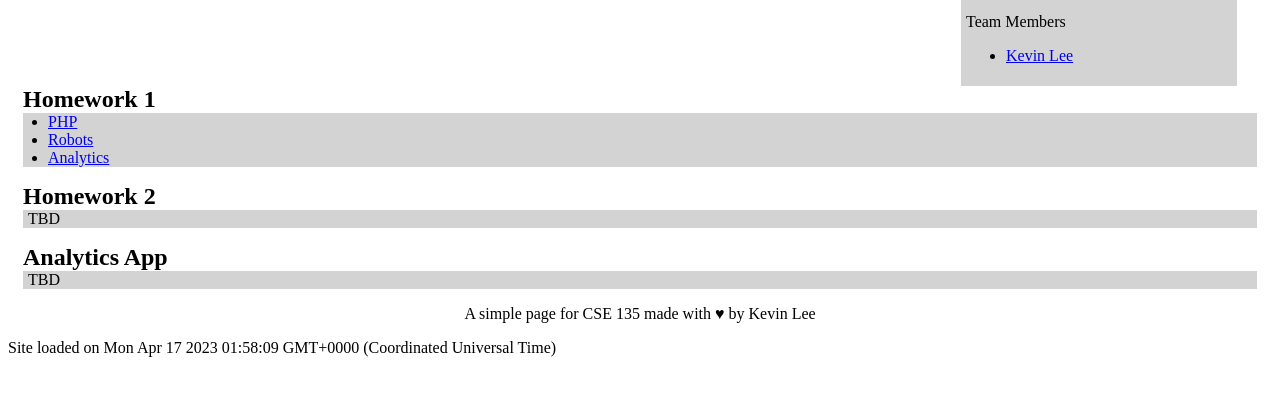
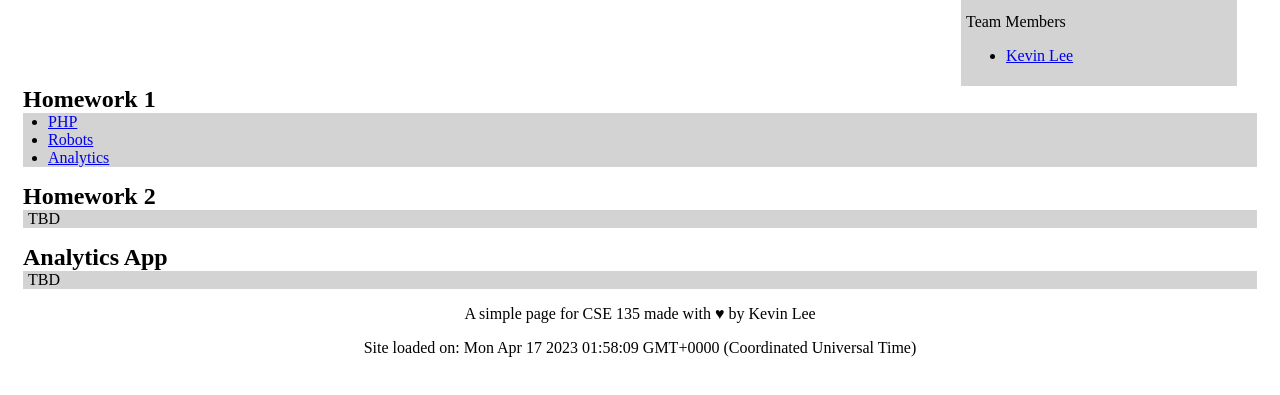
Before and after one commit to kjl001/kjl135.site, a plain HTML site: page index.html in a window 1280 px wide. Shown: the part 131-526 px from the top of the page. Drawn offline with Linux system fonts and the light colour scheme.

Commit message:
add footer style

```diff
--- a/index.html
+++ b/index.html
@@ -44,12 +44,12 @@
 	</main>
 
 	<footer>
-		<p style="text-align: center">A simple page for CSE 135 made with &hearts; by Kevin Lee</p>
+		<p>A simple page for CSE 135 made with &hearts; by Kevin Lee</p>
 		<p id="time">JavaScript is turned off!</p>
 	</footer>
 
 	<script>
-		document.getElementById("time").innerText = `Site loaded on ${new Date()}`;
+		document.getElementById("time").innerText = `Site loaded on: ${new Date()}`;
 	</script>
 
 </body>
--- a/styles/index.css
+++ b/styles/index.css
@@ -38,3 +38,7 @@ main > ul {
 main > p {
 	padding-left: 5px;
 }
+
+footer {
+	text-align: center;
+}
```
